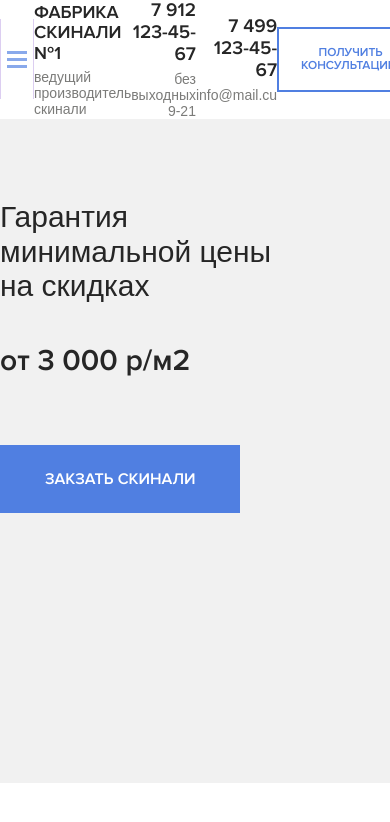
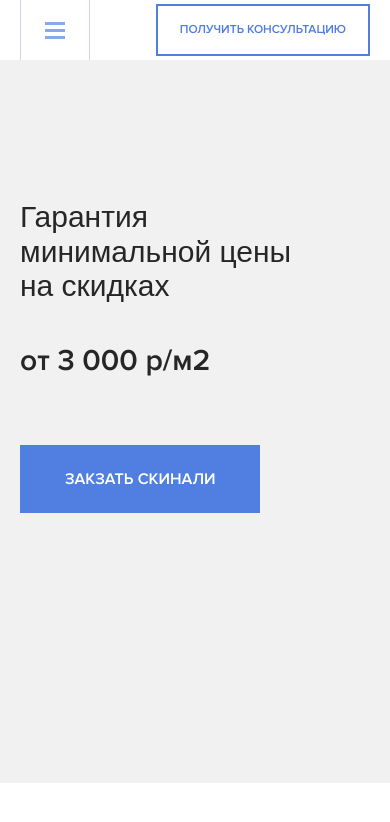
Before and after one commit to VladMalev234/sass-project, a website: page index.html in a window 390 px wide. Drawn offline with Linux system fonts and the light colour scheme; a web font is replaced by a local one.

Commit message:
Адаптив для главного экрана

```diff
--- a/scss/_grid.scss
+++ b/scss/_grid.scss
@@ -1,7 +1,29 @@
 *{
     box-sizing: border-box;
 }
+
 .container {
     max-width: 1170px;
     margin: auto;
 }
+
+//  !Задаем после  1199px
+@media (max-width: 1199px){
+    .container {
+        max-width: 960px;
+    }
+}
+
+//  !Задаем после 991px
+@media (max-width: 991px) {
+    .container {
+        max-width: 750px
+    }
+}
+
+@media (max-width: 768px) {
+    .container {
+        max-width: 100%;
+        padding: 0 20px;
+    }
+}
--- a/scss/blocks/_hero.scss
+++ b/scss/blocks/_hero.scss
@@ -15,3 +15,12 @@
         @include bold;
     }
 }
+
+
+@media (max-width: 991px) {
+    .hero {
+        background-size: cover;
+        background-position: top left 30%;
+
+    }
+}
--- a/scss/blocks/_navbar.scss
+++ b/scss/blocks/_navbar.scss
@@ -10,7 +10,7 @@
         display: flex;
         //выравнивание элементов по вертикале по центру
         align-items: center;
-        min-height: 80px;
+        //min-height: 80px;
         justify-content: space-between;
    }
    // Настройка телефонов
@@ -44,7 +44,7 @@
     background: $primary;
     color: #fff;
     transition: 0.2s ease;
-    transform: translateY(-100%);
+    transform: translateY(-200%);
     &_active {
         transform: translateY(0%);
     }
@@ -96,3 +96,30 @@
         color: $text-color-light;
     }
 }
+
+@media (max-width: 991px) {
+    .navbar {
+        &__mobile, &__landline {
+            display: none;
+        }
+    }
+}
+
+@media (max-width: 576px) {
+    .logo {
+        display: none;
+    }
+    .menu {
+        top: 60px;
+        &-button {
+            height: 60px;
+        }
+
+        &__nav {
+            flex-direction: column;
+        }
+        &__link {
+            margin-bottom: 20px;
+        }
+    }
+}
```
Also changed, not shown: css/style.css, 1 other file.
